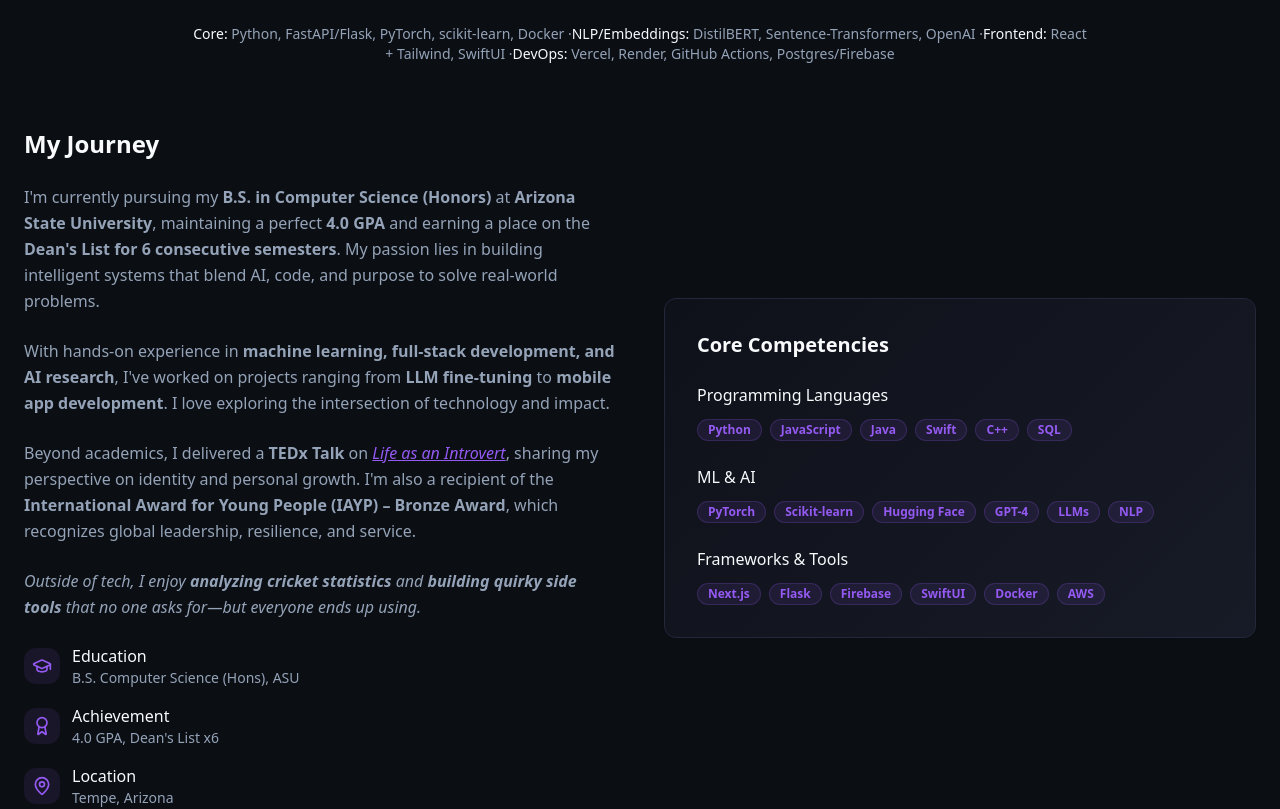
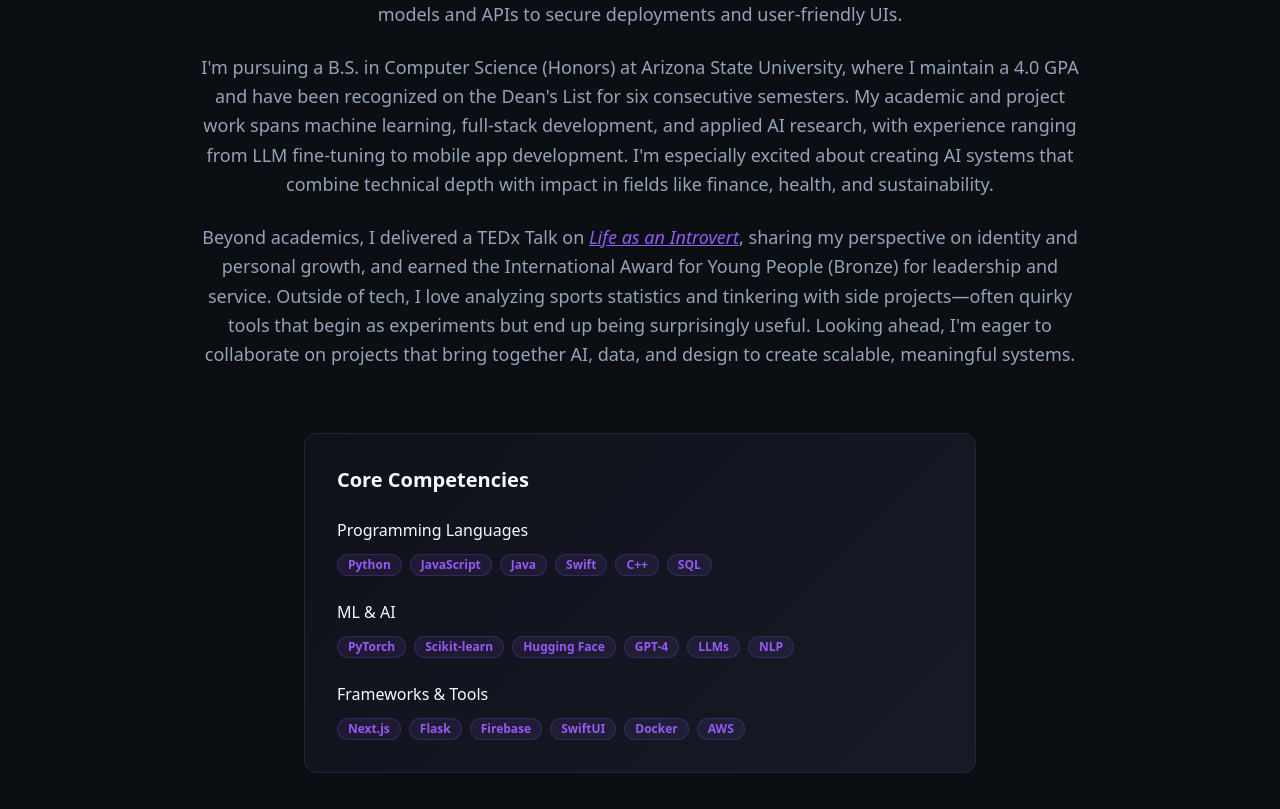
Before and after one commit to krishna31102004/krishna-balaji-dev, a React (Vite) app: page / in a window 1280 px wide. Shown: the part 1120-1929 px from the top of the page. Built offline with nearby package versions, Linux system fonts and the light colour scheme.

Commit message:
Refactor About section

```diff
--- a/src/components/About.tsx
+++ b/src/components/About.tsx
@@ -11,33 +11,13 @@ export default function About() {
             About Me
           </h2>
           <p className="text-lg text-muted-foreground max-w-4xl mx-auto leading-relaxed">
-            I'm Krishna Balaji (KB), an ML-focused software engineer who loves turning ideas into intelligent systems that actually ship. I build end-to-end: training/evaluating models, serving robust APIs with FastAPI/Flask, and crafting clean UIs in React/SwiftUI. Recent work includes an AI-Powered Job Matcher, a Fake News Detection API (DistilBERT), and an iOS Charity Donation Manager. I'm pursuing a B.S. in Computer Science (Honors) at Arizona State University with a 4.0 GPA, and I'm seeking roles in <strong>Machine Learning Engineering / Applied AI / Full-Stack</strong> where I can own data, models, infra, and UX.
+            I'm Krishna Balaji (KB), a Machine Learning–focused software engineer passionate about building intelligent systems that deliver real-world value. My recent projects include AI-Powered Job Matcher, a platform combining FastAPI, React, and LLM embeddings to match candidates with roles; Pennywise AI, a fintech dashboard that integrates Plaid APIs and AI-powered insights for smarter financial decisions; and Charity Donation Manager, an offline-first iOS app in SwiftUI that helps users discover and support charities with location-aware features. These projects reflect my ability to work end-to-end, from ML models and APIs to secure deployments and user-friendly UIs.
           </p>
-          <div className="mt-6 max-w-4xl mx-auto">
-            <div className="text-sm text-muted-foreground">
-              <span className="font-medium text-foreground">Core:</span> Python, FastAPI/Flask, PyTorch, scikit-learn, Docker ·
-              <span className="font-medium text-foreground">NLP/Embeddings:</span> DistilBERT, Sentence-Transformers, OpenAI ·
-              <span className="font-medium text-foreground">Frontend:</span> React + Tailwind, SwiftUI ·
-              <span className="font-medium text-foreground">DevOps:</span> Vercel, Render, GitHub Actions, Postgres/Firebase
-            </div>
-          </div>
-        </div>
-
-        <div className="grid md:grid-cols-2 gap-12 items-center">
-          <div>
-            <h3 className="text-2xl font-semibold mb-6 text-foreground">My Journey</h3>
-            <p className="text-muted-foreground mb-6 leading-relaxed">
-              I'm currently pursuing my <strong>B.S. in Computer Science (Honors)</strong> at <strong>Arizona State University</strong>,
-              maintaining a perfect <strong>4.0 GPA</strong> and earning a place on the <strong>Dean's List for 6 consecutive semesters</strong>.
-              My passion lies in building intelligent systems that blend AI, code, and purpose to solve real-world problems.
+          <p className="text-lg text-muted-foreground max-w-4xl mx-auto leading-relaxed mt-6">
+            I'm pursuing a B.S. in Computer Science (Honors) at Arizona State University, where I maintain a 4.0 GPA and have been recognized on the Dean's List for six consecutive semesters. My academic and project work spans machine learning, full-stack development, and applied AI research, with experience ranging from LLM fine-tuning to mobile app development. I'm especially excited about creating AI systems that combine technical depth with impact in fields like finance, health, and sustainability.
           </p>
-            <p className="text-muted-foreground mb-6 leading-relaxed">
-              With hands-on experience in <strong>machine learning, full-stack development, and AI research</strong>,
-              I've worked on projects ranging from <strong>LLM fine-tuning</strong> to <strong>mobile app development</strong>.
-              I love exploring the intersection of technology and impact.
-            </p>
-            <p className="text-muted-foreground mb-6 leading-relaxed">
-              Beyond academics, I delivered a <strong>TEDx Talk</strong> on{" "}
+          <p className="text-lg text-muted-foreground max-w-4xl mx-auto leading-relaxed mt-6">
+            Beyond academics, I delivered a TEDx Talk on{" "}
             <a
               href="https://www.ted.com/talks/krishna_balaji_life_as_an_introvert"
               target="_blank"
@@ -45,47 +25,12 @@ export default function About() {
               className="text-primary hover:text-primary/80 transition-colors underline"
             >
               <em>Life as an Introvert</em>
-              </a>, sharing my perspective on identity and personal growth. I'm also a recipient of the{" "}
-              <strong>International Award for Young People (IAYP) – Bronze Award</strong>, which recognizes global leadership, resilience, and service.
+            </a>, sharing my perspective on identity and personal growth, and earned the International Award for Young People (Bronze) for leadership and service. Outside of tech, I love analyzing sports statistics and tinkering with side projects—often quirky tools that begin as experiments but end up being surprisingly useful. Looking ahead, I'm eager to collaborate on projects that bring together AI, data, and design to create scalable, meaningful systems.
           </p>
-            <p className="text-muted-foreground mb-6 leading-relaxed italic">
-              Outside of tech, I enjoy <strong>analyzing cricket statistics</strong> and <strong>building quirky side tools</strong> that no one asks for—but everyone ends up using.
-            </p>
-
-            <div className="space-y-4">
-              <div className="flex items-center gap-3">
-                <div className="p-2 bg-primary/10 rounded-lg">
-                  <GraduationCap className="h-5 w-5 text-primary" />
-                </div>
-                <div>
-                  <h4 className="font-medium text-foreground">Education</h4>
-                  <p className="text-sm text-muted-foreground">B.S. Computer Science (Hons), ASU</p>
-                </div>
         </div>
 
-              <div className="flex items-center gap-3">
-                <div className="p-2 bg-primary/10 rounded-lg">
-                  <Award className="h-5 w-5 text-primary" />
-                </div>
-                <div>
-                  <h4 className="font-medium text-foreground">Achievement</h4>
-                  <p className="text-sm text-muted-foreground">4.0 GPA, Dean's List x6</p>
-                </div>
-              </div>
-
-              <div className="flex items-center gap-3">
-                <div className="p-2 bg-primary/10 rounded-lg">
-                  <MapPin className="h-5 w-5 text-primary" />
-                </div>
-                <div>
-                  <h4 className="font-medium text-foreground">Location</h4>
-                  <p className="text-sm text-muted-foreground">Tempe, Arizona</p>
-                </div>
-              </div>
-            </div>
-          </div>
-
-          <Card className="bg-gradient-secondary border-border hover:shadow-elegant transition-all duration-300">
+        <div className="flex justify-center">
+          <Card className="bg-gradient-secondary border-border hover:shadow-elegant transition-all duration-300 w-full max-w-2xl">
             <CardContent className="p-8">
               <h3 className="text-xl font-semibold mb-6 text-foreground">Core Competencies</h3>
 
```
Lines whose indentation alone changed are shown as unchanged.
